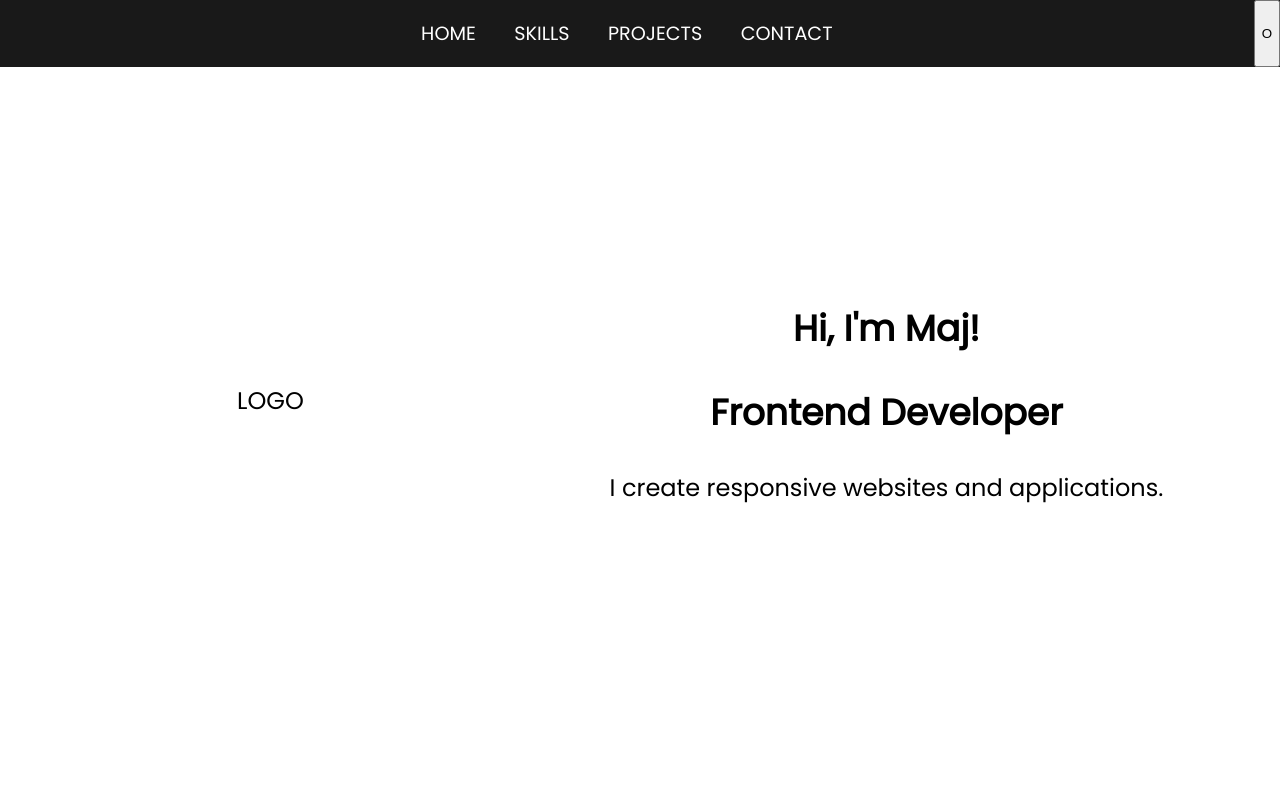
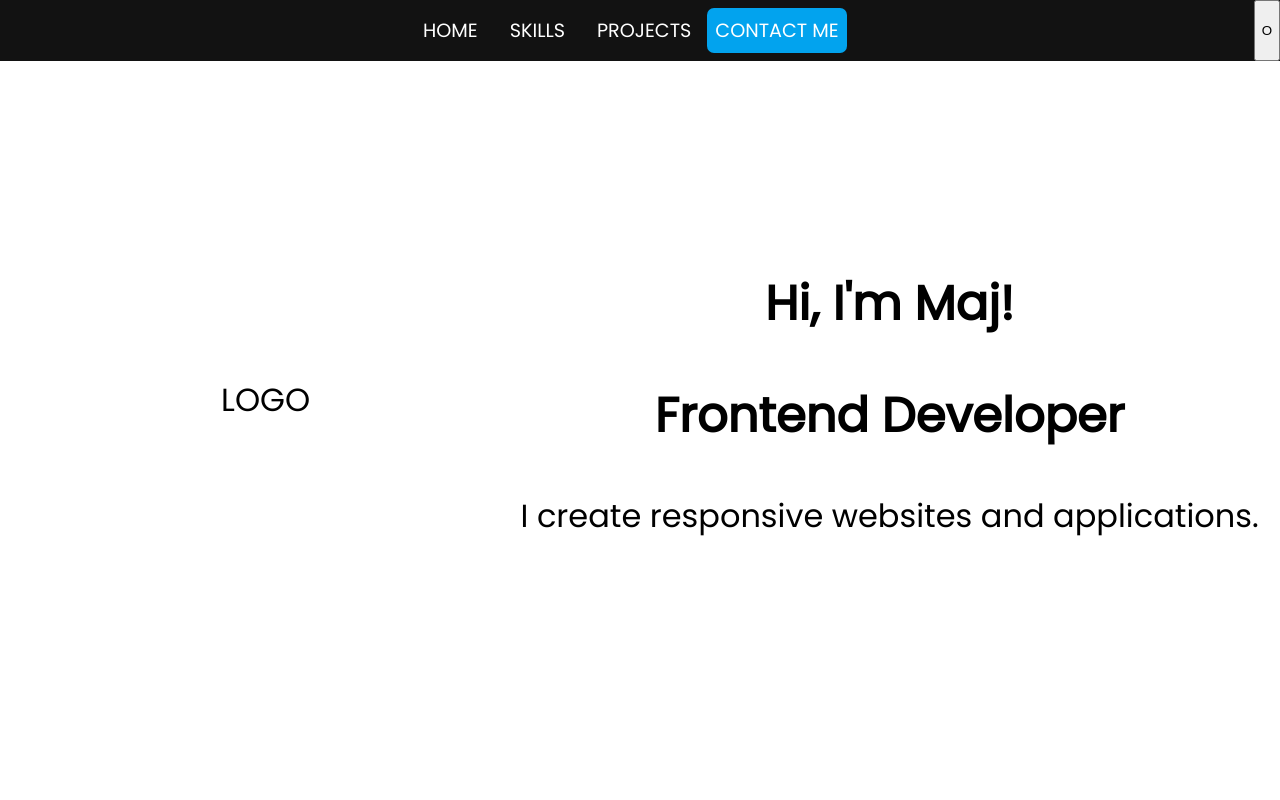
Before and after one commit to maj-rf/portfolio, a React (Create React App) app: page / in a window 1280 px wide. Shown: the top 800 px of the page. Built offline with nearby package versions, Linux system fonts and the light colour scheme.

Commit message:
changed em to rem

```diff
--- a/src/components/Contact.js
+++ b/src/components/Contact.js
@@ -1,7 +1,7 @@
 import styled from 'styled-components';
 
 const StyledSection = styled.section`
-  padding: 1em;
+  padding: 1rem;
 `;
 
 export default function Contact() {
--- a/src/components/Intro.js
+++ b/src/components/Intro.js
@@ -2,12 +2,12 @@ import styled from 'styled-components';
 
 const StyledSection = styled.section`
   background-color: #fff;
-  padding: 1em;
+  padding: 1rem;
   height: 100vh;
   display: flex;
   justify-content: space-between;
   align-items: center;
-  font-size: 1.5em;
+  font-size: 2rem;
 
   .left {
     flex: 40%;
--- a/src/components/Navbar.js
+++ b/src/components/Navbar.js
@@ -7,8 +7,8 @@ const NavWrapper = styled.nav`
   left: 0;
   width: 100%;
   padding: 0;
-  font-size: 1.2em;
-  background-color: #191919;
+  font-size: 1.2rem;
+  background-color: #121212;
   color: #fff;
   display: flex;
   justify-content: space-between;
@@ -21,17 +21,26 @@ const LinksContainer = styled.ul`
   justify-content: space-around;
   align-items: center;
   margin: 0 auto;
-  & li:hover {
-    background-color: antiquewhite;
-    color: blue;
+
+  & li:last-child {
+    background-color: #02a3ee;
+    padding: 0.5rem;
+  }
+
+  & li:last-child:hover {
+    color: #121212;
   }
 `;
 
 const NavLink = styled.li`
   cursor: pointer;
   text-transform: uppercase;
-  border-radius: 5px 5px;
-  padding: 1em;
+  border-radius: 7px 7px;
+  padding: 1rem;
+
+  &:hover {
+    color: #ee4e02;
+  }
 `;
 export default function Navbar() {
   // const [navState, setNavState] = useState(false);
@@ -59,7 +68,7 @@ export default function Navbar() {
         <NavLink>Home</NavLink>
         <NavLink>Skills</NavLink>
         <NavLink>Projects</NavLink>
-        <NavLink>Contact</NavLink>
+        <NavLink>Contact Me</NavLink>
       </LinksContainer>
       <button>O</button>
     </NavWrapper>
--- a/src/components/Projects.js
+++ b/src/components/Projects.js
@@ -1,7 +1,7 @@
 import styled from 'styled-components';
 
 const StyledSection = styled.section`
-  padding: 1em;
+  padding: 1rem;
   height: 100vh;
 `;
 
--- a/src/components/SkillCard.js
+++ b/src/components/SkillCard.js
@@ -1,7 +1,7 @@
 import styled from 'styled-components';
 
 const Card = styled.li`
-  padding: 0.3em;
+  padding: 0.3rem;
   img {
     vertical-align: middle;
     max-height: 170px;
--- a/src/components/Skills.js
+++ b/src/components/Skills.js
@@ -3,7 +3,7 @@ import { data } from '../utils/skilldata';
 import SkillCard from './SkillCard';
 
 const StyledSection = styled.section`
-  padding: 1em;
+  padding: 1rem;
 `;
 
 const SkillCardWrapper = styled.ul`
--- a/src/components/globalStyles.js
+++ b/src/components/globalStyles.js
@@ -7,10 +7,8 @@ body {
   font-family: 'Poppins', sans-serif;
   padding: 0;
   margin: 0;
-  font-size: 16px;
   min-height: 100%;
   overflow-wrap: break-word;
-  //background-color: #e7e7e7;
 }
 
 *,
```
